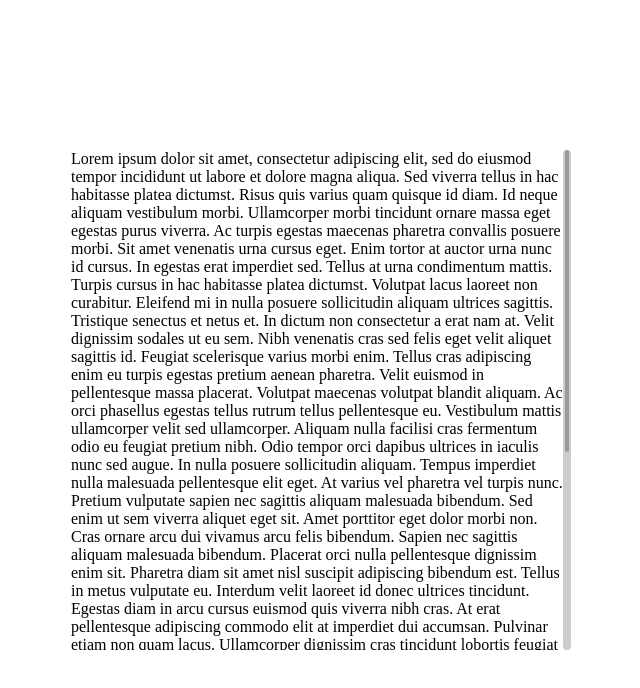
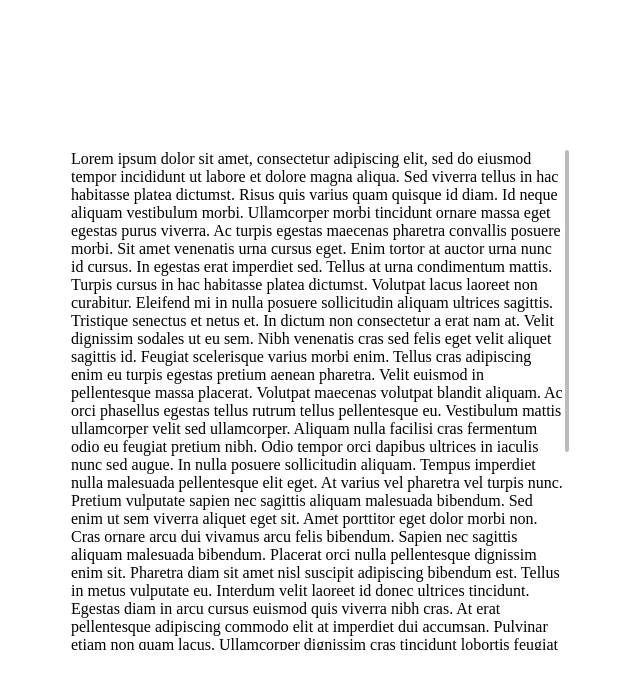
Before and after one commit to anvar2705/scrollbar-js, a React (Create React App) app: page / in a window 1280 px wide. Shown: the top 688 px of the page, without its empty margins (87-727 px from the left). Built offline with nearby package versions, Linux system fonts and the light colour scheme.

Commit message:
Refactor styles

```diff
--- a/src/components/Scrollbar/Scrollbar.module.scss
+++ b/src/components/Scrollbar/Scrollbar.module.scss
@@ -23,7 +23,7 @@
 .track {
   width: 8px;
   height: 100%;
-  background-color: #ccc;
+  background-color: transparent;
   position: absolute;
   top: 0;
   right: 0;
@@ -32,18 +32,18 @@
 }
 .thumb {
   width: 4px;
-  background-color: #999;
+  background-color: #bbb;
   border-radius: 100vw;
   position: absolute;
   left: 50%;
   transform: translateX(-50%);
 
   &:hover {
-    background-color: #777;
-    width: 8px;
+    background-color: #999;
+    width: 6px;
   }
   &:active {
-    background-color: #555;
-    width: 8px;
+    background-color: #777;
+    width: 6px;
   }
 }
```
